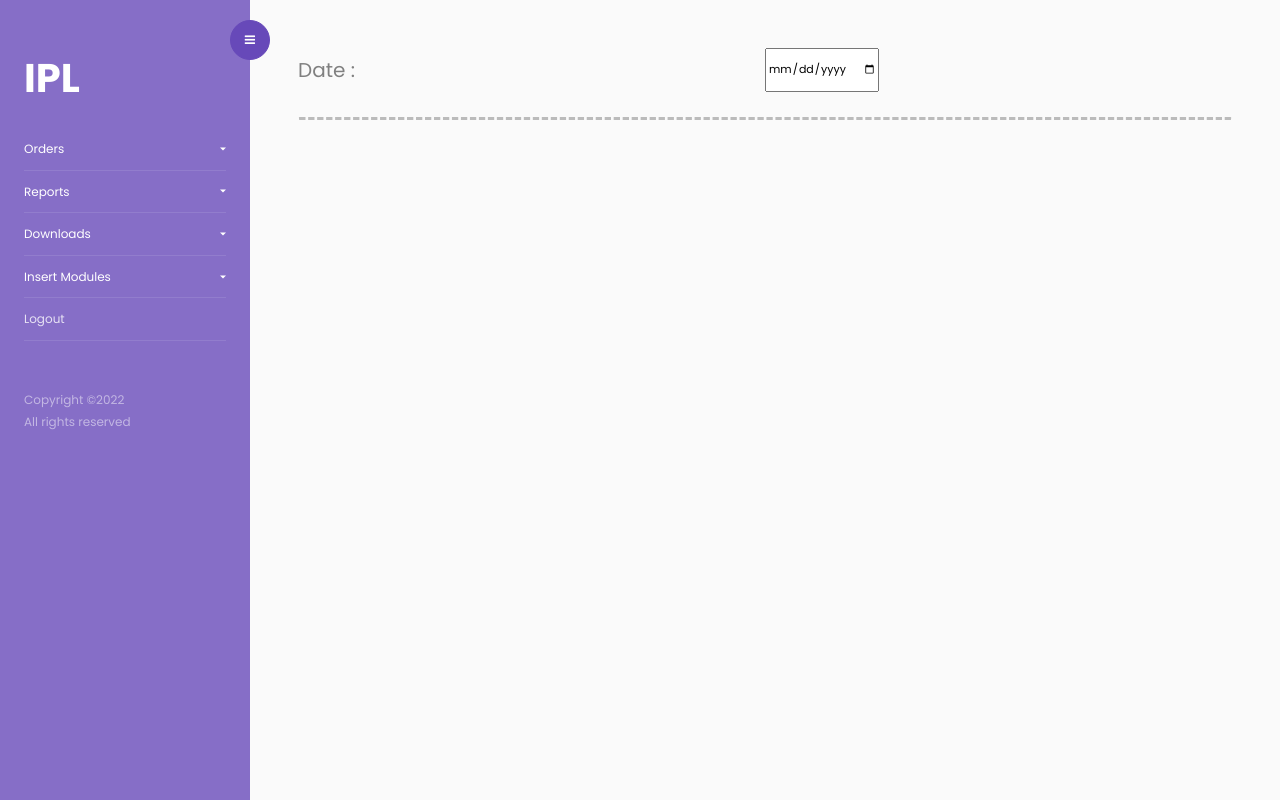
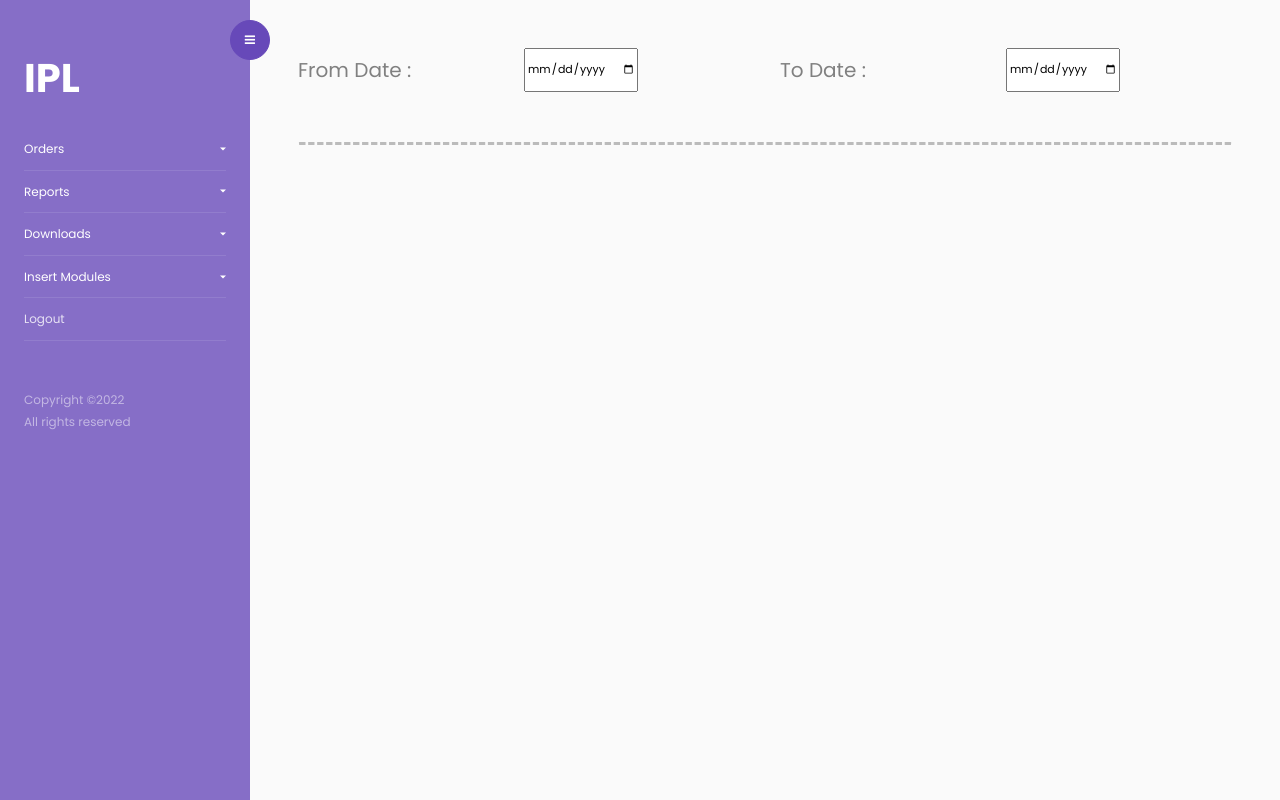
Before and after one commit to Purushotth/iplogistics, a Django app: template ipl/application/templates/reports.html in a window 1280 px wide. Run offline with Django 3.2, Linux system fonts and the light colour scheme; the template is opened without the code that fills it, so the values that code supplies are empty; some libraries are stand-ins or nearby versions.

Commit message:
enhancements and fixes

```diff
--- a/ipl/application/templates/reports.html
+++ b/ipl/application/templates/reports.html
@@ -23,12 +23,32 @@
 <div class="main-content">
    <div class="wrapper">
                   <div id="date-section">
+                     <div class="row">
+                        <div class="col-6">
          <div class="form-group row">
-            <label class="col-sm-6 col-form-label" style="font-size:20px;">Date
+            <label class="col-sm-6 col-form-label" style="font-size:20px;">From Date
                 :</label>
-            <input class="required_field" id="order_created_date" name= "order_created_date" type="date" onchange="fetchData();">
+            <input class="required_field order_dates" id="order_created_date_from" name= "order_created_date_from" type="date" onchange="validateData();">
          </div>
+                        </div>
+                        <div class="col-6">
+         <div class="form-group row">
+            <label class="col-sm-6 col-form-label" style="font-size:20px;">To Date
+                :</label>
+            <input class="required_field order_dates" id="order_created_date_to" name= "order_created_date_to" type="date" onchange="validateData();">
+         </div>
+                        </div>
+                     </div>
+        <div class="form-group">
+            <div class="aab controls col-md-4 "></div>
+            <div class="controls col-md-4 ">
+            <button id="fetch-data-button" type="button" class="btn btn-primary" onclick="fetchData()">
+                Fetch Orders
+            </button>
+            </div>
+        </div>
             <hr class="rounded">
+
             </div>
       {% for result in result_set %}
       <div  class="row matched-orders" style="margin-left:200px;margin-right:auto;">
@@ -111,18 +131,40 @@
 {% endblock body_content %}
 {% block other_scripts %}
 <script>
+var redirectUrl = true;
+function validateData(){
+    $('.order_dates').each(function(i, obj){
+        if ($(obj).val() === ""){
+            redirectUrl = false;
+        }
+        else{
+            redirectUrl = true;
+        }
+     })
+     if (redirectUrl === false){
+        $("#fetch-data-button").hide();
+     }
+     else{
+        $("#fetch-data-button").show();
+     }
+}
 
 function fetchData(){
-      if(window.location.href.includes("order_created_date")){
-         window.location.href = window.location.href.substr(0, window.location.href.indexOf('&')) + "&order_created_date="+$("#order_created_date").val();
-      }
-      else{
-      window.location.href += "&order_created_date="+$("#order_created_date").val();
-      }
+   var newUrl = window.location.href;
+   if (newUrl.indexOf('&') !==-1){
+       newUrl = newUrl.substr(0, newUrl.indexOf('&')) + "&order_created_date_from="+$("#order_created_date_from").val() +
+       "&order_created_date_to="+$("#order_created_date_to").val();
+   }
+   else{
+    newUrl += "&order_created_date_from="+$("#order_created_date_from").val() +
+       "&order_created_date_to="+$("#order_created_date_to").val();
+   }
+   window.location.href = newUrl;
 }
 
 $(document).ready(function() {
-   function sleep(ms) {
+    $("#fetch-data-button").hide();
+    function sleep(ms) {
      return new Promise(resolve => setTimeout(resolve, ms));
    }
 
@@ -145,6 +187,7 @@ $(document).ready(function() {
       $("#ordersTable_filter").show();
       $("#ordersTable_info").show();
       $("#date-section").show();
+      $("fetch-data-button").attr("disabled", true);
    }
    $("#sidebarCollapse").on("click", function(){
       toggleNavBar();
@@ -152,11 +195,9 @@ $(document).ready(function() {
 
 <!--   $("#ordersTable").DataTable();-->
    $('.dataTables_length').addClass('bs-select');
-   {% if result_set|length > 0 %}
+   {% if enable_download %}
       let page = $(".matched-orders");
-      console.log(page);
       async function printPdf() {
-         console.log("abcd");
          const pdf = html2PDF(page, {
             jsPDF: {
                format: "a4",
@@ -168,7 +209,6 @@ $(document).ready(function() {
             },
             output: "{{payment_status}}.pdf"
             });
-         console.log(pdf);
          return pdf;
       }
       async function sleepThenAct(){
```
Also changed, not shown: ipl/application/views.py (+7 -4 lines).
